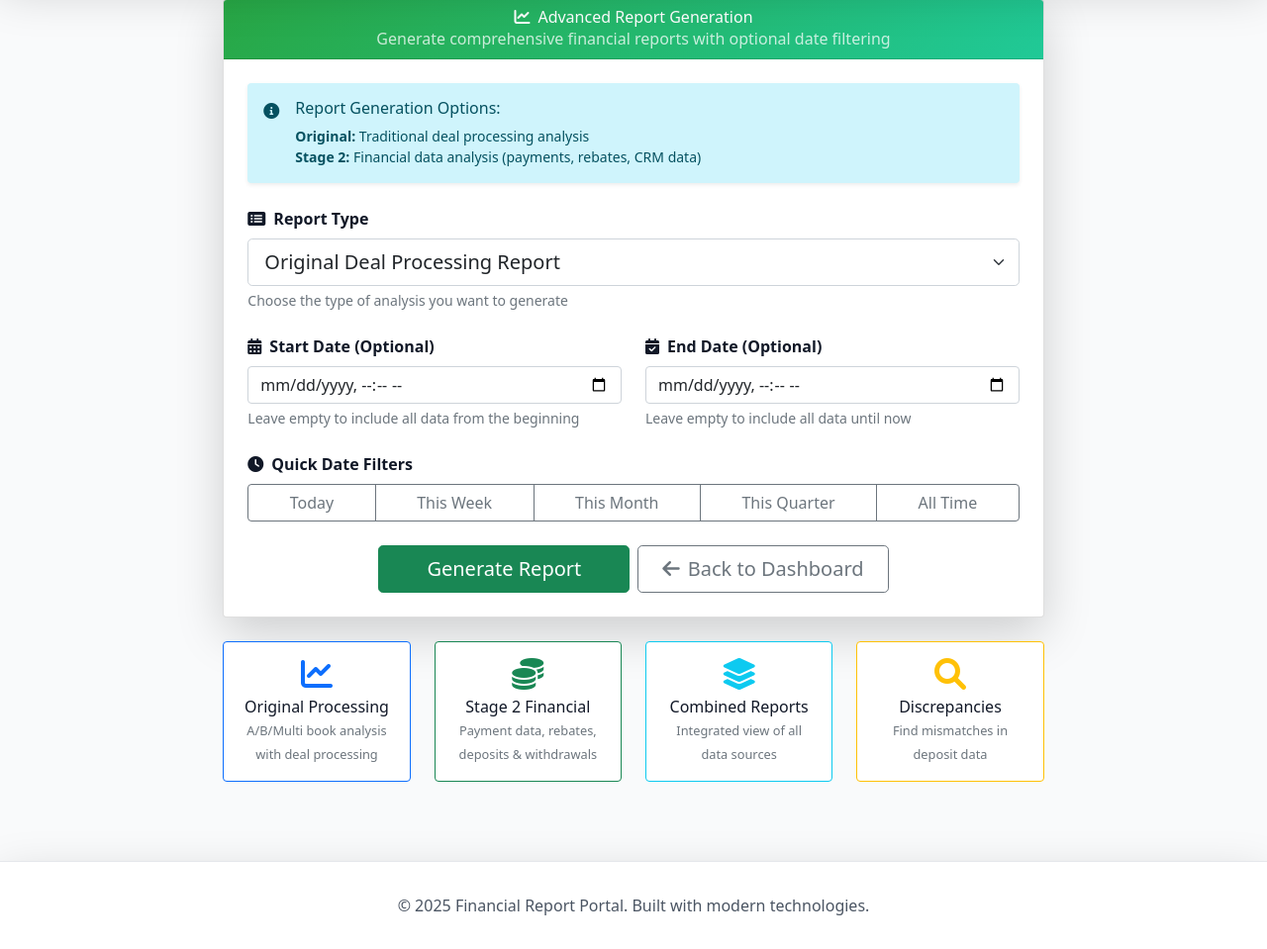
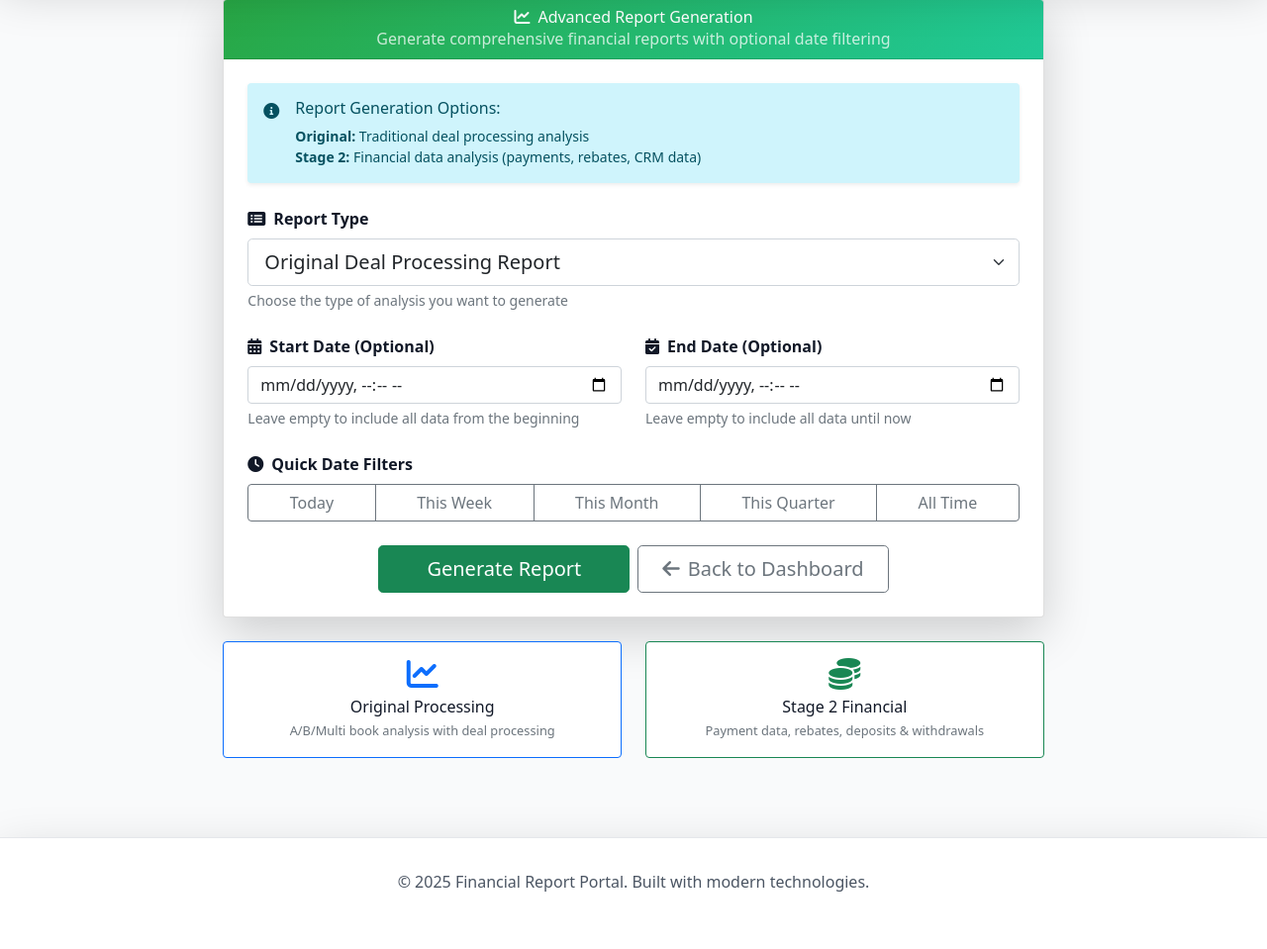
Before and after one commit to mhdi002/robobrocker, a Flask app: page /report/stage2 in a window 1280 px wide. Shown: the part 90-1049 px from the top of the page at 99% size. After the commit the page ends 991 px from the top, so only its background shows below. Run offline with Flask 3, Linux system fonts and the light colour scheme; the visitor is signed in with stand-in values (Sample User, id 1); parts of the project's set-up code (start-up, migrations or seed data) failed here and were passed over; some libraries are stand-ins or nearby versions.

Commit message:
auto-commit for dde87343-c92f-4a5a-bd12-7143db5446a8

```diff
--- a/app/templates/report_selection.html
+++ b/app/templates/report_selection.html
@@ -86,7 +86,7 @@
 
             <!-- Report Type Descriptions -->
             <div class="row mt-4">
-                <div class="col-sm-6 col-lg-3 mb-3">
+                <div class="col-sm-6 mb-3">
                     <div class="card border-primary h-100">
                         <div class="card-body text-center">
                             <i class="fas fa-chart-line text-primary fa-2x mb-2"></i>
@@ -96,32 +96,12 @@
                     </div>
                 </div>
 
-                <div class="col-sm-6 col-lg-3 mb-3">
+                <div class="col-sm-6 mb-3">
                     <div class="card border-success h-100">
                         <div class="card-body text-center">
                             <i class="fas fa-coins text-success fa-2x mb-2"></i>
                             <h6>Stage 2 Financial</h6>
                             <small class="text-muted">Payment data, rebates, deposits & withdrawals</small>
-                        </div>
-                    </div>
-                </div>
-
-                <div class="col-sm-6 col-lg-3 mb-3">
-                    <div class="card border-info h-100">
-                        <div class="card-body text-center">
-                            <i class="fas fa-layer-group text-info fa-2x mb-2"></i>
-                            <h6>Combined Reports</h6>
-                            <small class="text-muted">Integrated view of all data sources</small>
-                        </div>
-                    </div>
-                </div>
-
-                <div class="col-sm-6 col-lg-3 mb-3">
-                    <div class="card border-warning h-100">
-                        <div class="card-body text-center">
-                            <i class="fas fa-search text-warning fa-2x mb-2"></i>
-                            <h6>Discrepancies</h6>
-                            <small class="text-muted">Find mismatches in deposit data</small>
                         </div>
                     </div>
                 </div>
```
